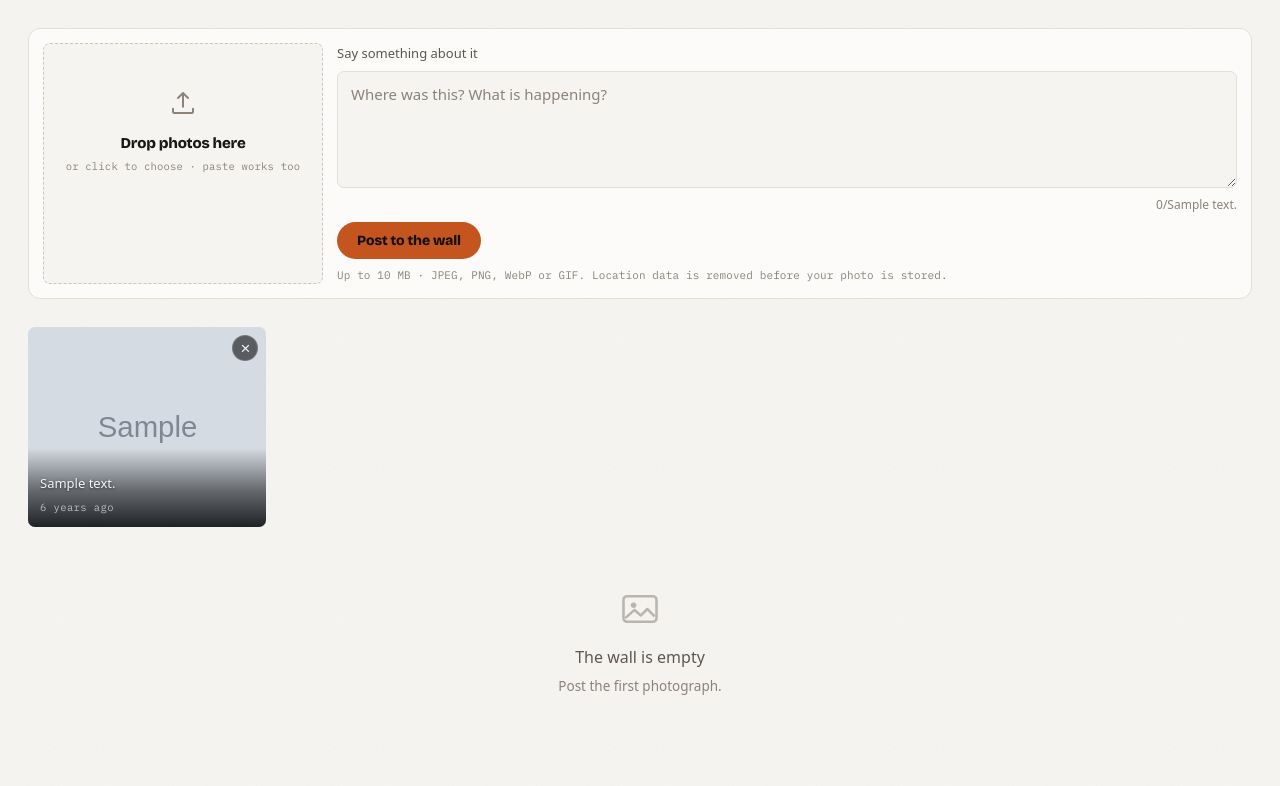
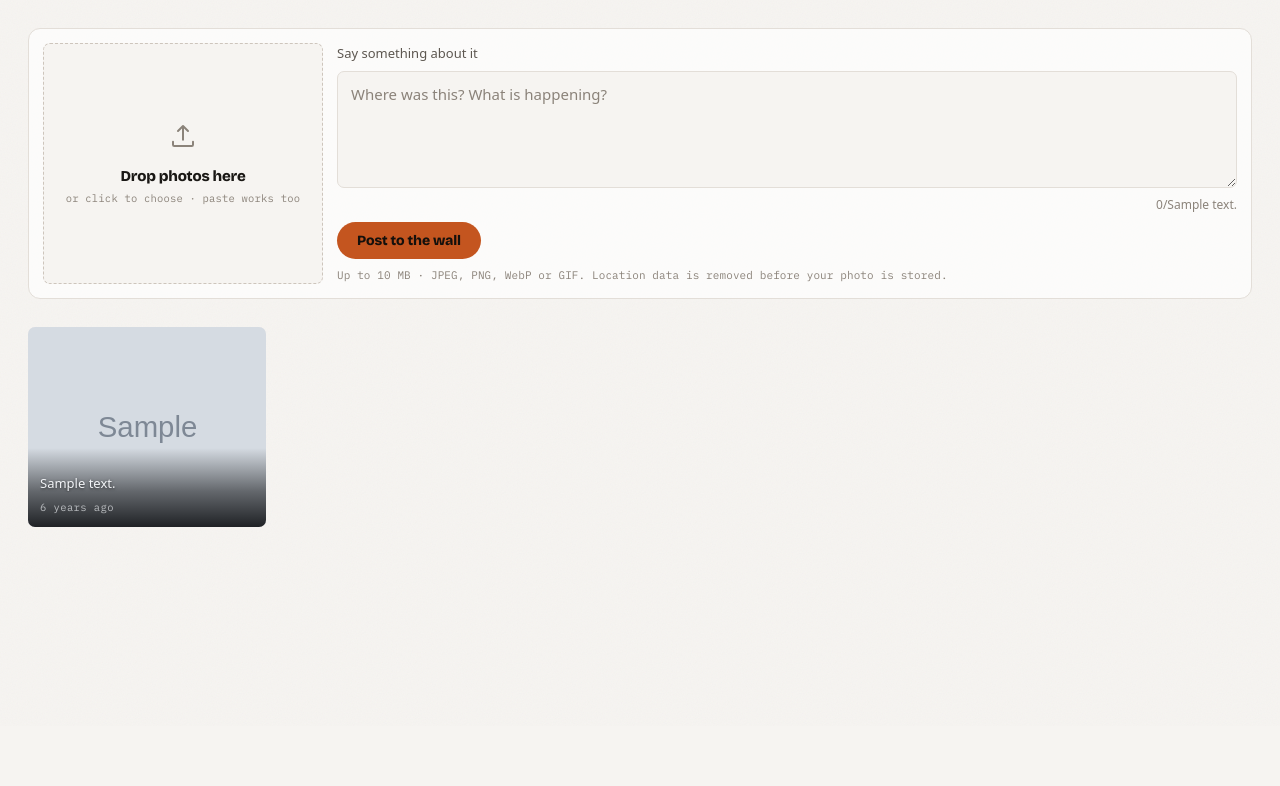
Before and after one commit to sjamillah/photo-uploader-app, a Flask app: template darkroom/templates/index.html in a window 1280 px wide. Shown: the part 74-860 px from the top of the page. After the commit the page ends 601 px from the top, so only its background shows below. Run offline with Flask 3, Linux system fonts and the light colour scheme; the template is opened without the code that fills it: most values are stand-ins (such as "Sample title", 1, 10 or a date in 2020); grey boxes marked "Sample" are stand-in pictures; data that the repository does not hold is empty; some libraries are stand-ins or nearby versions.

Commit message:
updates to the templates

```diff
--- a/darkroom/static/app.js
+++ b/darkroom/static/app.js
@@ -182,10 +182,12 @@ function renderThumbs() {
     thumbs.append(add);
   }
 
-  const empty = chosen.length === 0;
-  preview.hidden = empty;
-  dropzone.querySelector(".dropzone__idle").hidden = !empty;
-  thumbsCount.textContent = empty
+  // Not named empty: that is the empty-state element at module scope, and
+  // shadowing it here would be a quiet way to break the wall's own message.
+  const nothingChosen = chosen.length === 0;
+  preview.hidden = nothingChosen;
+  dropzone.querySelector(".dropzone__idle").hidden = !nothingChosen;
+  thumbsCount.textContent = nothingChosen
     ? ""
     : `${chosen.length} of ${MAX_PHOTOS} selected`;
 }
--- a/darkroom/static/style.css
+++ b/darkroom/static/style.css
@@ -54,6 +54,11 @@
 
 /* No image, anywhere, wider than what holds it. */
 img { max-width: 100%; }
+
+/* The browser hides [hidden] with a display rule of its own, and any author
+   display rule beats it. Several things here set display and are toggled by
+   the attribute, so without this they never hide. */
+[hidden] { display: none !important; }
 
 body {
   margin: 0;
@@ -448,7 +453,6 @@ textarea:focus { border-color: var(--line-strong); }
   -webkit-backdrop-filter: blur(4px);
   backdrop-filter: blur(4px);
 }
-.lightbox[hidden] { display: none; }
 
 .lightbox__figure {
   margin: 0; display: flex; flex-direction: column; gap: 12px;
```
Also changed, not shown: deploy/taskdef.json (+7 -7 lines), README.md, 1 other file.
